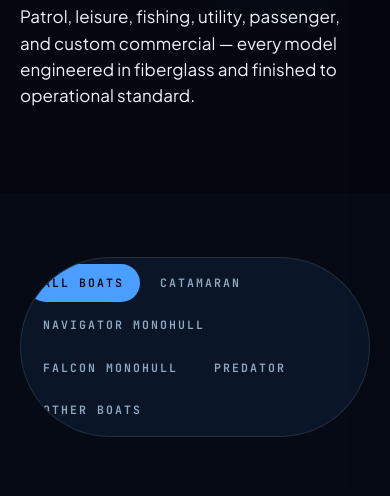
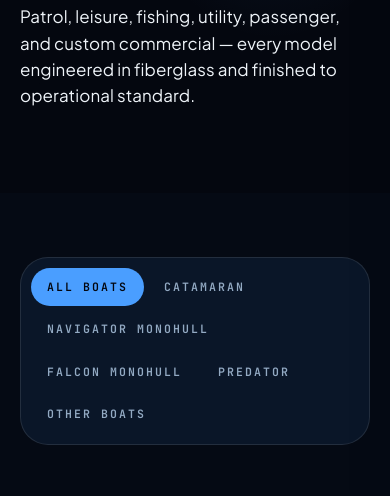
Before and after one commit to merlynfrancis/kha-marine-final, a website: page models.html in a window 390 px wide. Shown: the part 330-826 px from the top of the page. Drawn offline with Linux system fonts and the light colour scheme.

Commit message:
few css changes

```diff
--- a/css/responsive.css
+++ b/css/responsive.css
@@ -173,8 +173,9 @@
   }
 
   .filter-bar {
-    padding: 6px;
+    padding: 10px;
     gap: 4px;
+    border-radius: 28px;
   }
 
   .filter-bar button {
```
